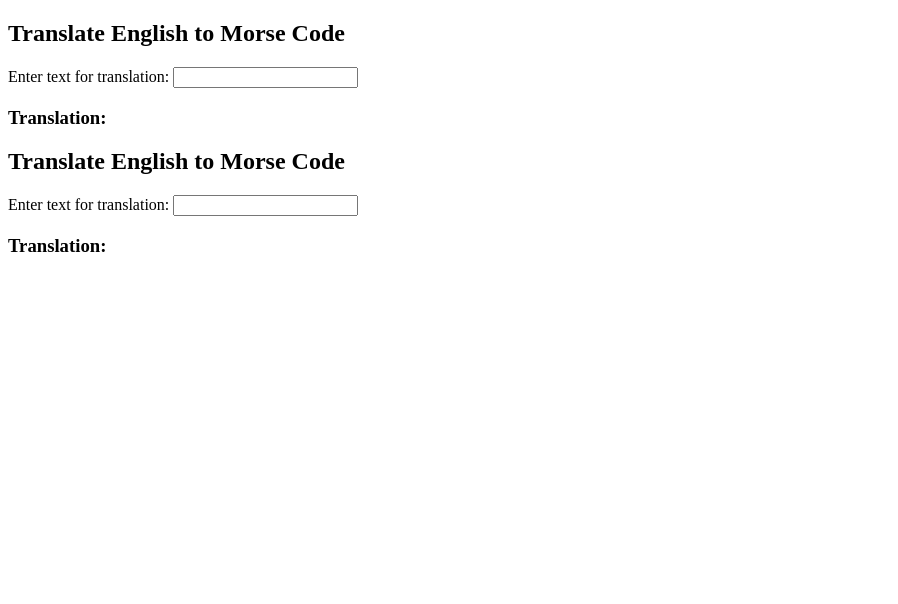
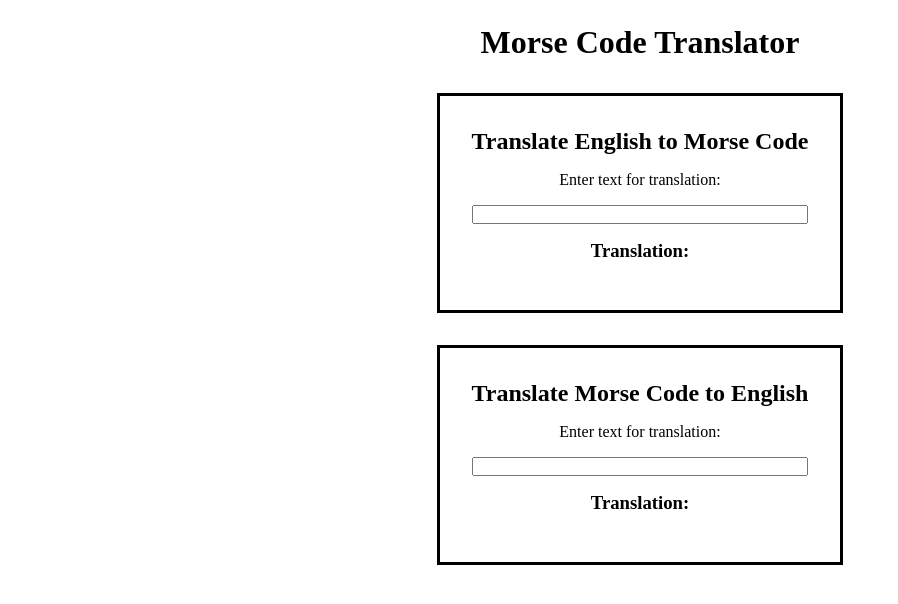
Before and after one commit to nchomeldoe/morse-code-translator, a website: page index.html in a window 1280 px wide. Shown: the whole page, without its empty margins (0-898 px from the left). Drawn offline with Linux system fonts and the light colour scheme.

Commit message:
applied basic styles

```diff
--- a/index.html
+++ b/index.html
@@ -6,10 +6,12 @@
   <meta http-equiv="X-UA-Compatible" content="IE=edge">
   <meta name="viewport" content="width=device-width, initial-scale=1.0">
   <title>Morse code translator</title>
+  <link rel="stylesheet" href="./styles/main.css">
 </head>
 
 <body>
   <div class="outer-container">
+    <h1>Morse Code Translator</h1>
     <div class="translator-container">
       <h2 class="translator-container__heading">Translate English to Morse Code</h2>
       <label class="translator-container__source-label" for="english-source-text">Enter text for translation:</label>
@@ -19,7 +21,7 @@
     </div>
 
     <div class="translator-container">
-      <h2 class="translator-container__heading">Translate English to Morse Code</h2>
+      <h2 class="translator-container__heading">Translate Morse Code to English</h2>
       <label class="translator-container__source-label" for="morse-code-source-text">Enter text for translation:</label>
       <input class="translator-container__source-input" type="text" id="morse-code-source-text"
         name="morse-code-source-text">
@@ -29,7 +31,7 @@
 
   </div>
   </div>
-
+  <script src="script/script.js"></script>
 </body>
 
 </html>
--- /dev/null
+++ b/styles/_layout.scss
@@ -0,0 +1,19 @@
+.outer-container {
+  max-width: 100rem;
+  display: flex;
+  flex-direction: column;
+  justify-content: center;
+  align-items: center;
+  margin: 1rem;
+  padding: 0.5rem;
+  text-align: center;
+
+  .translator-container {
+    margin-top: 2rem;
+    padding: 2rem;
+    display: flex;
+    flex-direction: column;
+    gap: 1rem;
+    border: 0.2rem solid black;
+  }
+}
--- /dev/null
+++ b/styles/_resets.scss
@@ -0,0 +1,5 @@
+* {
+  margin: 0;
+  padding: 0;
+  box-sizing: border-box;
+}
--- /dev/null
+++ b/styles/main.scss
@@ -0,0 +1,2 @@
+@use "./layout";
+@use "./resets";
```
Also changed, not shown: styles/main.css (added), 1 other file.
